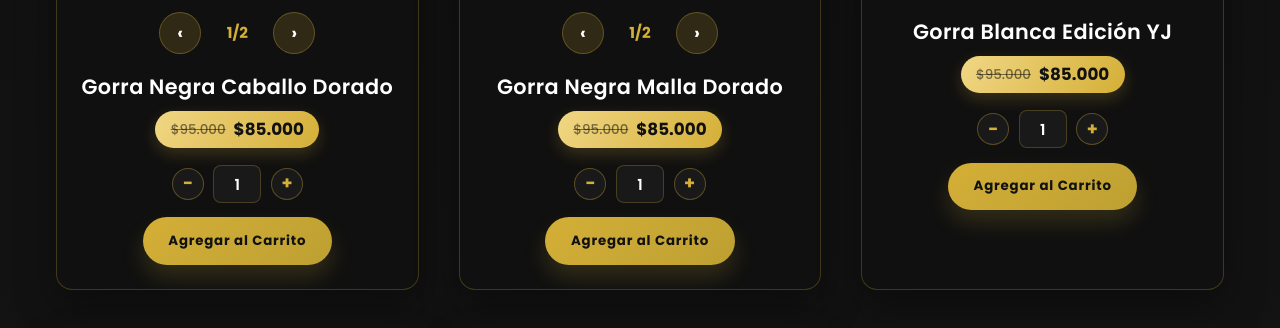
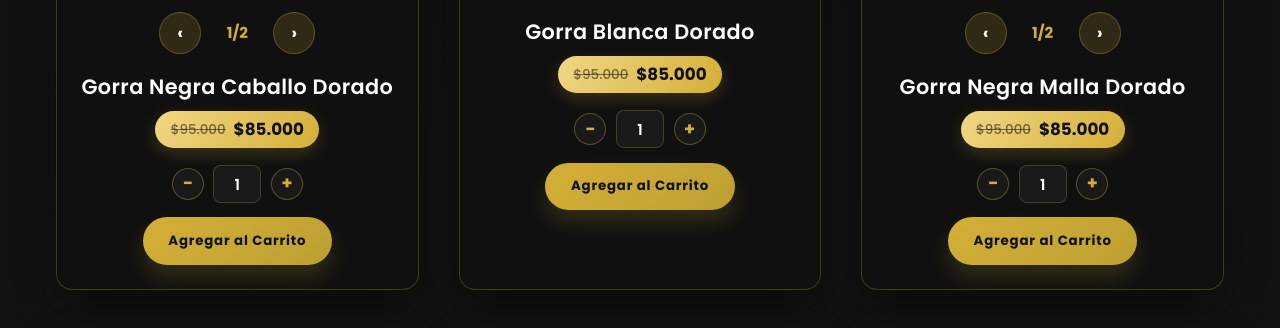
Before and after one commit to dfmh1026/Ycaps, a PHP site: page / in a window 1280 px wide. Shown: the part 2667-2995 px from the top of the page. Run offline with PHP 8.4, Linux system fonts and the light colour scheme.

Commit message:
ajuste de bordes de tarjetas y fotos

```diff
--- a/index.html
+++ b/index.html
@@ -65,6 +65,7 @@
             <!-- REEMPLAZAMOS TODO EL PLACEHOLDER GRIS POR ESTA LÍNEA -->
             <img src="./media/gorra-negra.png" alt="Gorra Negra Azabache" class="imagen-producto">
             <img src="./media/gorra-negra2.png" alt="Gorra Negra Azabache detalle" class="imagen-producto">
+            <img src="./media/gorra-negra3.png" alt="Gorra Negra Azabache detalle" class="imagen-producto">
 
             <h3>Gorra Negra Azabache</h3>
             <p class="precio"><span class="precio-original">$95.000</span><span class="precio-descuento">$85.000</span></p>
@@ -76,7 +77,7 @@
             <button class="btn-agregar" onclick="agregarAlCarrito('Gorra Negra Azabache', 85000, this)">Agregar al Carrito</button>
         </div>
 
-    <div class="tarjeta-producto reveal">
+        <div class="tarjeta-producto reveal">
         <img src="./media/gorra-gris.png" alt="Gorra Gris" class="imagen-producto">
         <img src="./media/gorra-gris2.png" alt="Gorra Gris - alternativa" class="imagen-producto">
 
@@ -161,6 +162,20 @@
         </div>
 
         <div class="tarjeta-producto reveal">
+            <img src="./media/gorra-blancad.png" alt="Gorra Blanca Dorado" class="imagen-producto">
+
+
+            <h3>Gorra Blanca Dorado</h3>
+            <p class="precio"><span class="precio-original">$95.000</span><span class="precio-descuento">$85.000</span></p>
+            <div class="selector-cantidad">
+                <button type="button" class="btn-cantidad btn-restar" aria-label="Disminuir cantidad">&minus;</button>
+                <input type="number" class="input-cantidad" value="1" min="1" max="99" aria-label="Cantidad">
+                <button type="button" class="btn-cantidad btn-sumar" aria-label="Aumentar cantidad">+</button>
+            </div>
+            <button class="btn-agregar" onclick="agregarAlCarrito('Gorra Blanca Dorado', 85000, this)">Agregar al Carrito</button>
+        </div>
+
+          <div class="tarjeta-producto reveal">
             <img src="./media/gorra-negramallad2.png" alt="Gorra Negra Malla Dorado" class="imagen-producto">
             <img src="./media/gorra-negramallad.png" alt="Gorra Negra Malla Dorado detalle" class="imagen-producto">
 
--- a/styles.css
+++ b/styles.css
@@ -174,6 +174,7 @@ header {
 
 .imagen-producto {
     cursor: default;
+
 }
 
 .modal-imagen {
@@ -1311,6 +1312,7 @@ footer a:hover {
     object-fit: cover;
     image-rendering: auto;
     border-bottom: 1px solid rgba(255, 255, 255, 0.08);
+    /*border: 2px solid rgba(212, 175, 55, 0.5);*/
     filter: saturate(1.05) contrast(1.05);
     transition: transform var(--duracion-media) var(--ease-premium),
                 filter var(--duracion-media) var(--ease-premium),
@@ -1333,18 +1335,20 @@ footer a:hover {
     object-fit: cover;
     opacity: 0;
     visibility: hidden;
+
 }
 
 .gallery-wrapper .imagen-producto.activo {
     opacity: 1;
     visibility: visible;
-    border: 2px solid rgba(212, 175, 55, 0.5);
+    /*border: 2px solid rgba(212, 175, 55, 0.5);*/
     box-shadow: inset 0 0 8px rgba(212, 175, 55, 0.2);
 }
 
 .tarjeta-producto:hover .imagen-producto {
     transform: scale(1.07);
     filter: saturate(1.15) contrast(1.1);
+
 }
 
 .gallery-nav {
```
Also changed, not shown: media/gorra-blancad.png (added), media/gorra-negra3.png (added).
